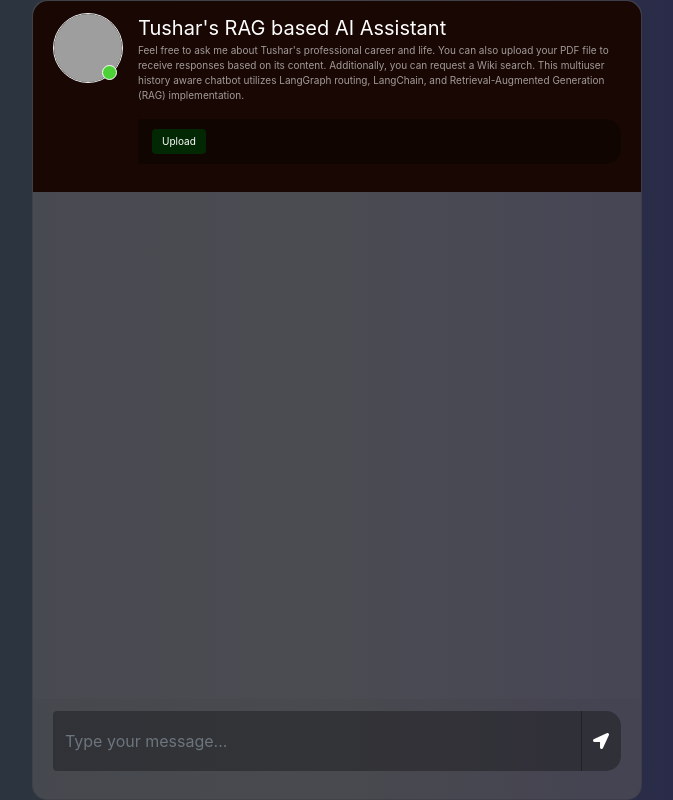
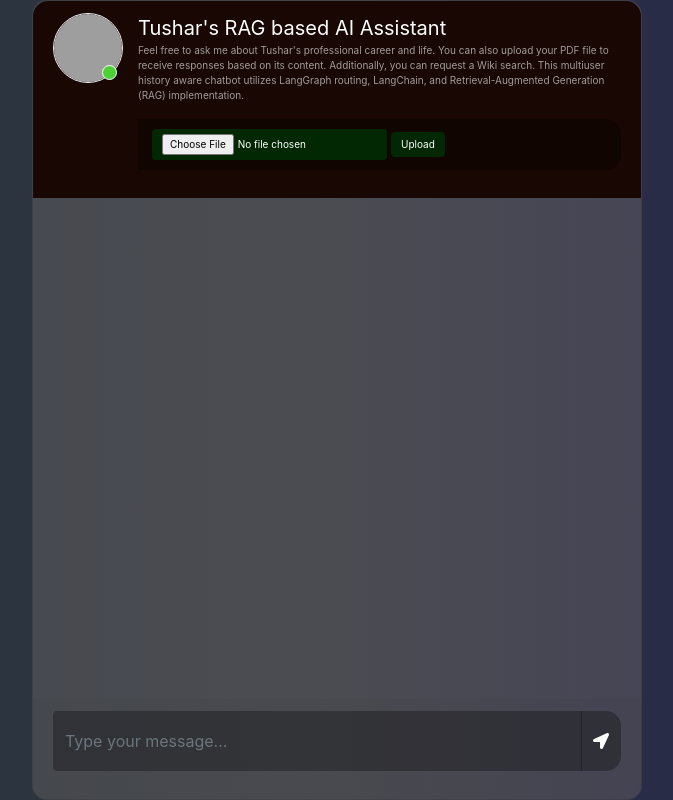
Before and after one commit to tpanchal21/MyLab, a Flask app: page / in a window 1280 px wide. Shown: the whole page, without its empty margins (303-976 px from the left). Run offline with Flask 3, Linux system fonts and the light colour scheme; some libraries are stand-ins or nearby versions; grey boxes are pictures that could not be loaded.

Commit message:
Update chat.html

```diff
--- a/templates/chat.html
+++ b/templates/chat.html
@@ -49,6 +49,7 @@
                   <p>Feel free to ask me about Tushar's professional career and life. You can also upload your PDF file to receive responses based on its content. Additionally, you can request a Wiki search.
 			            This multiuser history aware chatbot utilizes LangGraph routing, LangChain, and Retrieval-Augmented Generation (RAG) implementation.
                     <form method="post"  class="input-group-text send_btn" enctype="multipart/form-data" action="/upload">
+                    <input type="file"  class="small-button" name="file" accept=".pdf" required>
                     <button type="submit" class="small-button" >Upload</button>
                     </form>
                   </p>
```
